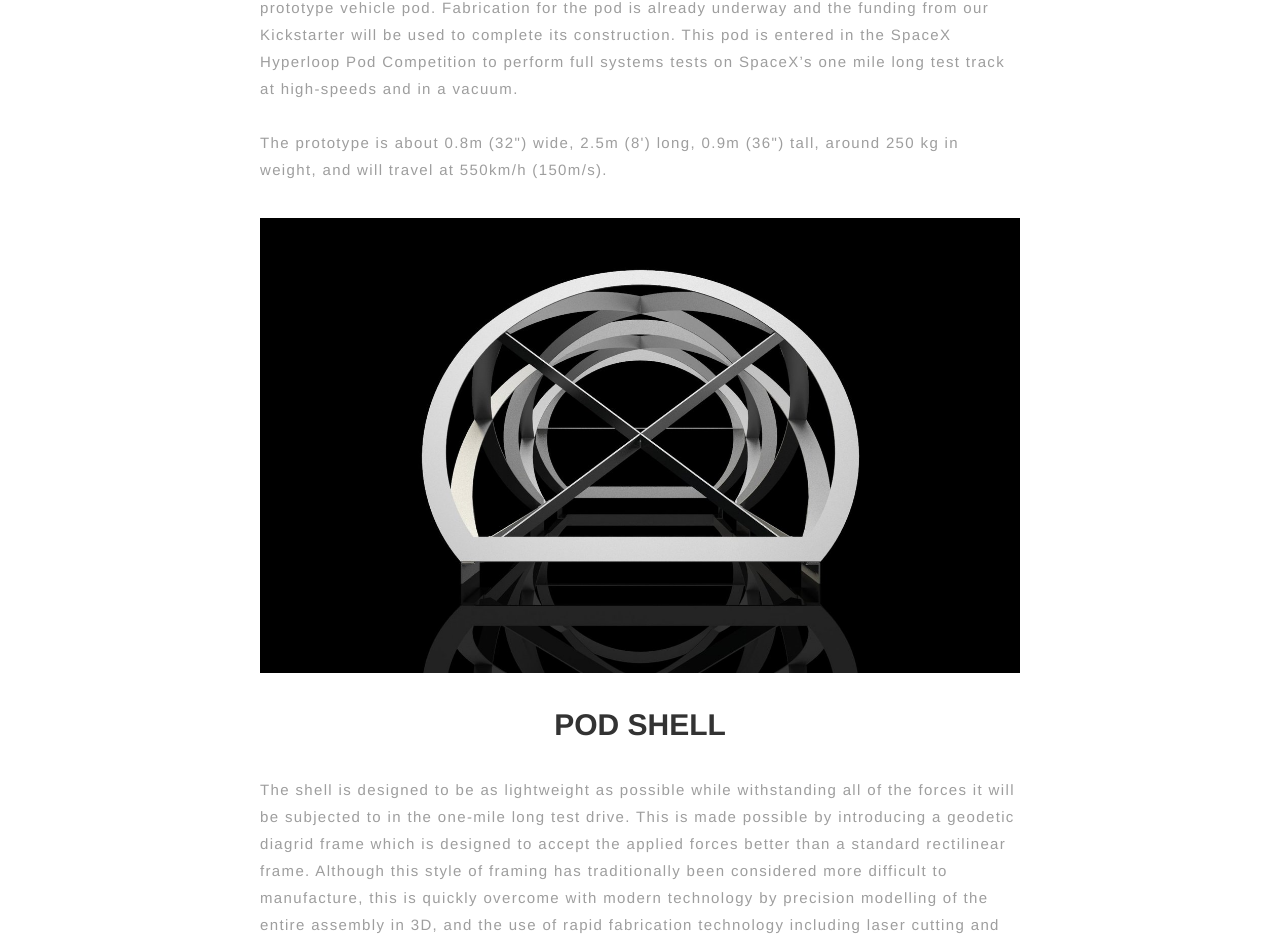
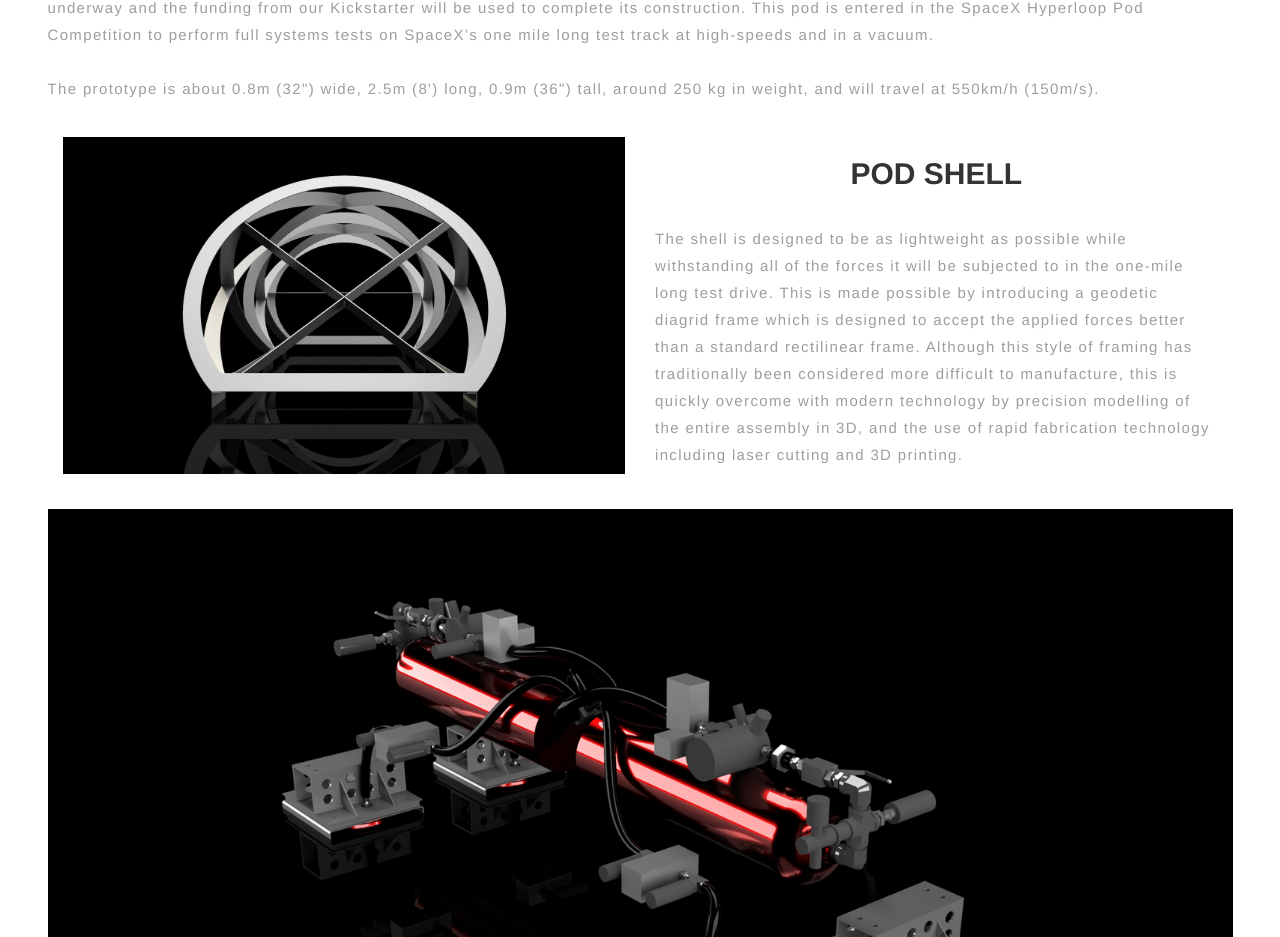
Before and after one commit to hsami10/Waterloop_website, a React app: page / in a window 1280 px wide. Shown: the part 896-1833 px from the top of the page. Built offline with nearby package versions, Linux system fonts and the light colour scheme.

Commit message:
Make shell row image on left and text on right. Adjust padding of entire page from 22% to 5%.

```diff
--- a/app/bin/css/_goosePgs.scss
+++ b/app/bin/css/_goosePgs.scss
@@ -71,7 +71,7 @@ $g1MarginContent: 35px;
 
 #g1Content, #gXContent, #g2Content {
     background: white;
-    padding: 0px 22% 70px;
+    padding: 0px 5% 70px;
     text-align: center;
     margin-bottom: 40px;
 
--- a/app/bin/css/styles.css
+++ b/app/bin/css/styles.css
@@ -157,7 +157,7 @@ you see classes below that have not been explicitly defined in the modules*/
 
 #g1Content, #gXContent, #g2Content {
   background: white;
-  padding: 0px 22% 70px;
+  padding: 0px 5% 70px;
   text-align: center;
   margin-bottom: 40px; }
   #g1Content p, #gXContent p, #g2Content p {
--- a/app/src/components/goose1.jsx
+++ b/app/src/components/goose1.jsx
@@ -11,7 +11,7 @@ export default class Goose1 extends React.Component {
         return (
             <Grid fluid>
                 <Row id="g1Backgrnd">
-                    <NavBar/>
+                    <NavBar />
                 </Row>
                 <Row id="g1TitleRow">
                     <h1 id="g1Title">INITIAL PROTOTYPE: <br />GOOSE I</h1>
@@ -27,14 +27,18 @@ export default class Goose1 extends React.Component {
                             0.9m (36") tall, around 250 kg in weight, and will travel at 550km/h (150m/s).</p>
                     </Row>
                     <Row>
-                        <Image src={images + 'flock-imgs/shell.jpg'} responsive />
-                        <h2>POD SHELL</h2>
-                        <p>The shell is designed to be as lightweight as possible while withstanding all of the forces it will
+                        <Col xs={6}>
+                            <Image src={images + 'flock-imgs/shell.jpg'} responsive />
+                        </Col>
+                        <Col xs={6}>
+                            <h2>POD SHELL</h2>
+                            <p>The shell is designed to be as lightweight as possible while withstanding all of the forces it will
                             be subjected to in the one-mile long test drive. This is made possible by introducing a geodetic
                             diagrid frame which is designed to accept the applied forces better than a standard rectilinear frame.
                             Although this style of framing has traditionally been considered more difficult to manufacture, this
                             is quickly overcome with modern technology by precision modelling of the entire assembly in 3D, and
                             the use of rapid fabrication technology including laser cutting and 3D printing.</p>
+                        </Col>
                     </Row>
                     <Row>
                         <Image src={images + 'flock-imgs/levitation.png'} responsive />
```
